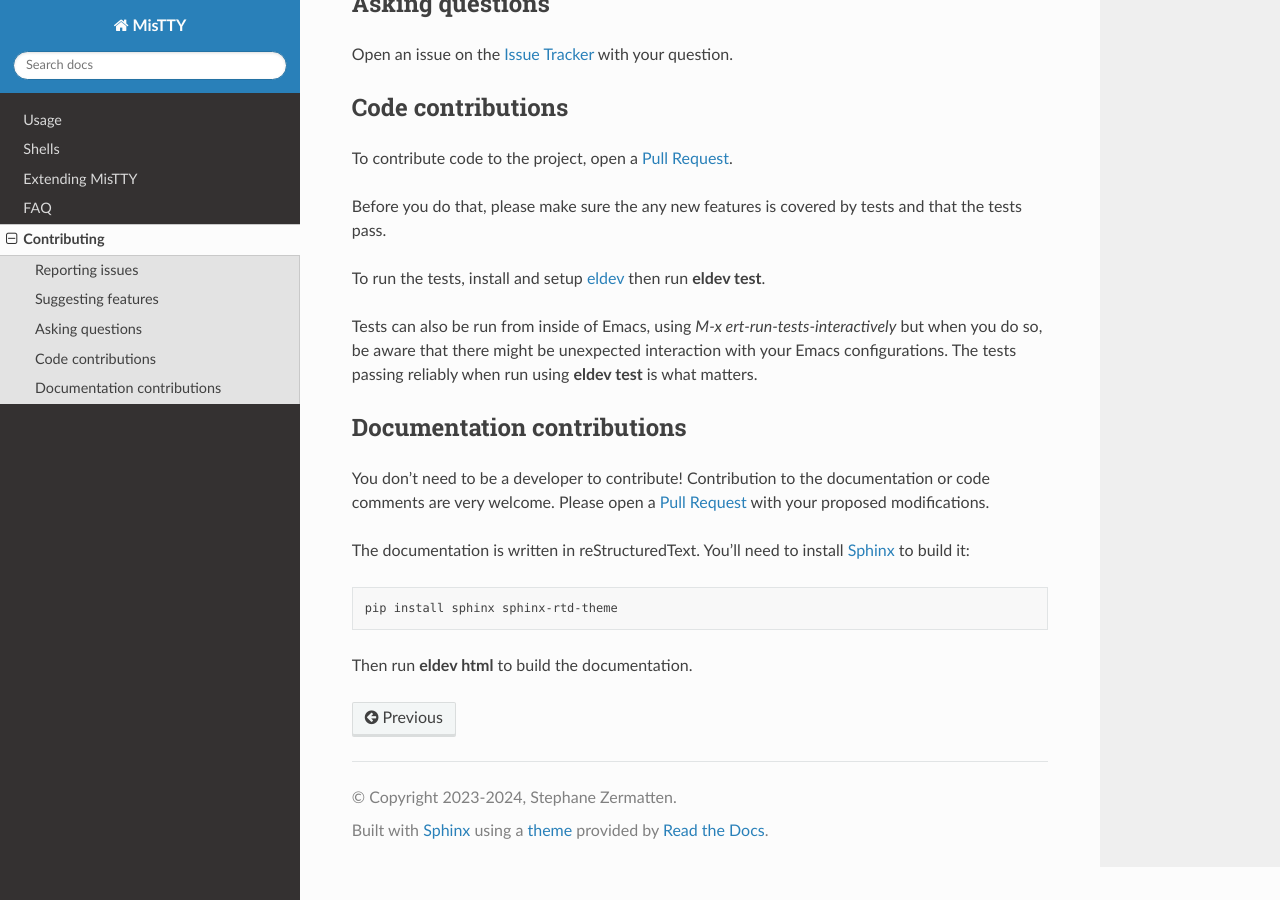
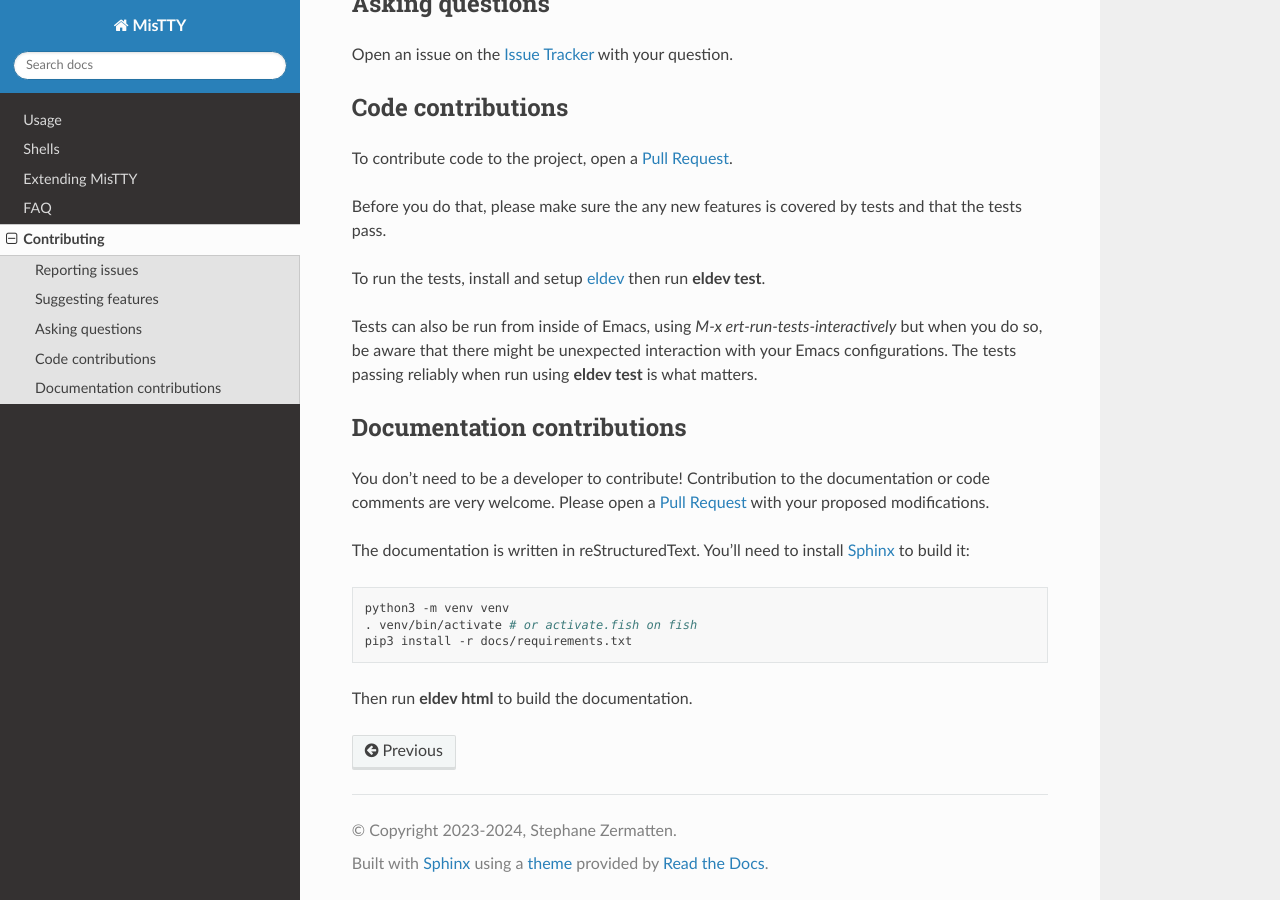
Before and after one commit to szermatt/mistty, a Sphinx documentation site: the page built from docs/source/contrib.rst, in a window 1280 px wide and 900 px high, scrolled down 1134 px. Built offline with Sphinx 7.4.7 and the Read the Docs theme 3.1.0, drawn with Linux system fonts in a browser that asks for light colours.

Commit message:
docs: Update instructions on downloading Sphinx.

```diff
--- a/docs/source/contrib.rst
+++ b/docs/source/contrib.rst
@@ -90,9 +90,11 @@ Request`_ with your proposed modifications.
 The documentation is written in reStructuredText. You'll need to
 install `Sphinx <https://www.sphinx-doc.org>`_ to build it:
 
-.. code-block:: sh
+.. code-block:: bash
 
-   pip install sphinx sphinx-rtd-theme
+   python3 -m venv venv
+   . venv/bin/activate # or activate.fish on fish
+   pip3 install -r docs/requirements.txt
 
 Then run :command:`eldev html` to build the documentation.
 
```
